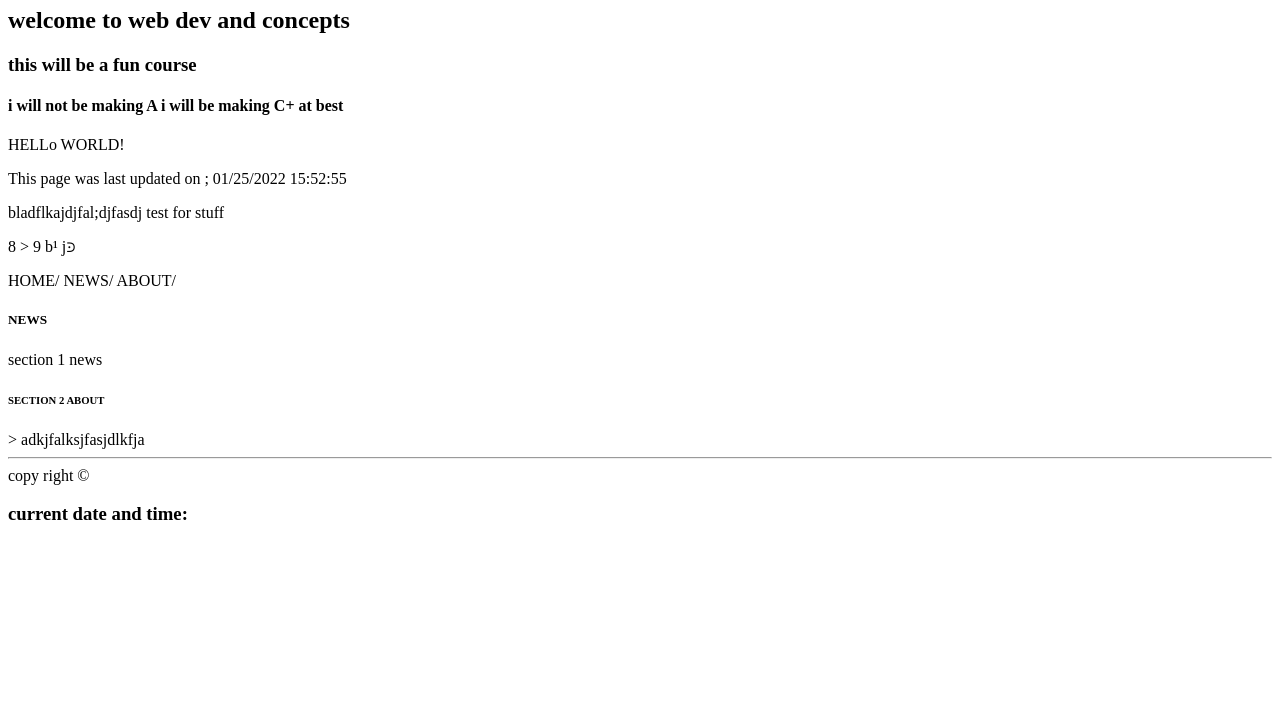
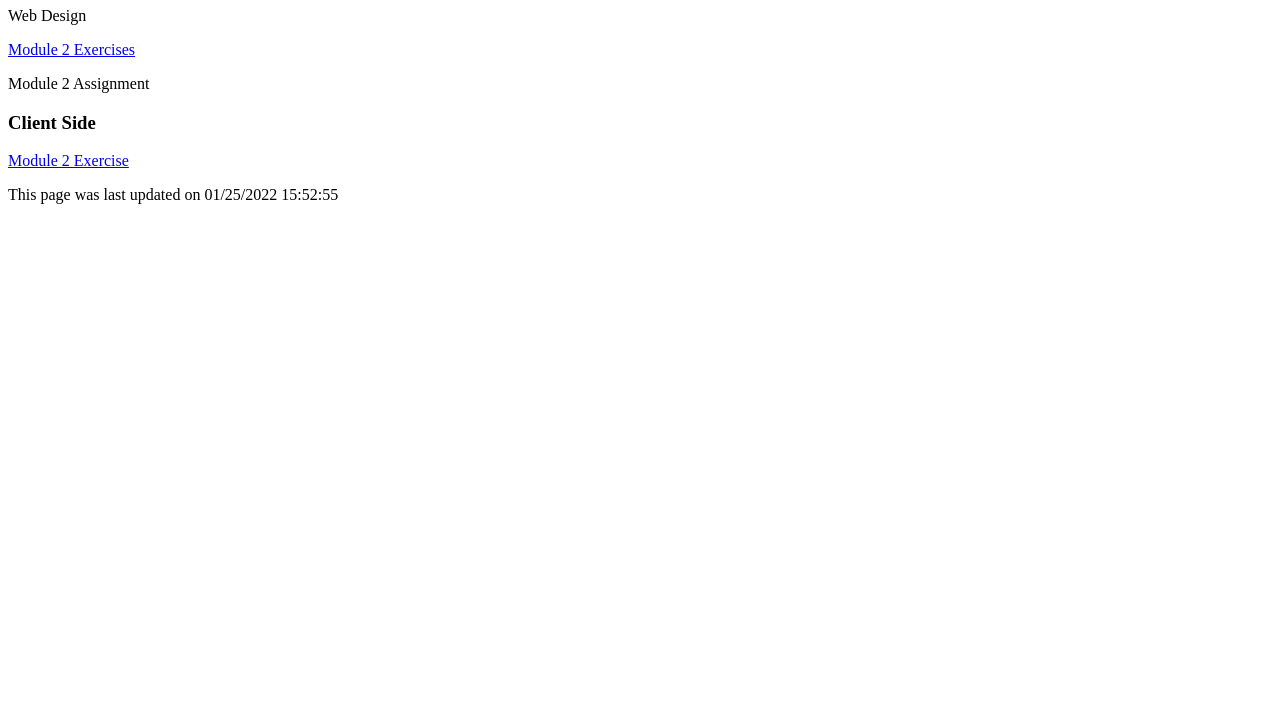
Before and after one commit to drspreston/webdev-1, a plain HTML site: page index.webdev.html in a window 1280 px wide. Shown: the part 73-800 px from the top of the page. Drawn offline with Linux system fonts and the light colour scheme.

Commit message:
Update index.webdev.html

```diff
--- a/index.webdev.html
+++ b/index.webdev.html
@@ -9,58 +9,17 @@
 
   </head>
   <body>
-    <h1> heading </h1>
-    <h2>welcome to web dev and concepts
-      <h3>this will be a fun course
-        <h4>i will not be making A i will be making C+ at best
-        </h4>
-      </h3>
+    <h1>Noah Dominick</h1>
+    </h2> Web Design</h2>
+      <p><a href="Module2/Mod2Exercise/index.html">Module 2 Exercises</a></p>
+      <p><a hreg="Module2/Mod2Assignment/index.html">Module 2 Assignment</a></p>
 
-    </h2>
-    </h1>
-    <p>HELLo WORLD!</p>
-    <p> This page was last updated on ;
-      <script>
-        <!-- Hiding script starts here
-        document.write(document.lastModified);
-        // stop hiding script here -->\
-      </script>
-    </p>
-    </body><p>bladflkajdjfal;djfasdj test for stuff
-      <p>8 &gt; 9 b&sup1; j&supdot;</p>
-    </p>
-   </body>
-   <nav>HOME/ NEWS/ ABOUT/
-  </nav>
-  <article><h5>NEWS</h5>
-<section>section 1 news </section>
-<section><h6>SECTION 2 ABOUT</h6>>
-  adkjfalksjfasjdlkfja
-</section>
-  </article>
-  <hr />
-
-  <footer>copy right &copy; </footer>
-   <section>
-     <header>
-       <h3> current date and time: </h3>
-       <script>
-         //create a variable
-         currentDateTime = new Date ();
-         // variables to hold the string representation of the current date
-         localTime = currentDateTime.toString();
-         uniTime = currentDateTime.toString();
-
-         // write the time on the webpage
-         document.write("<p> <strong> Local date/time: </strong>" + localtime + "</p>");
-         document.write("<p> <strong> universal date/time: </strong>" + uniTime + "</p>");
-
-         hours = currentDateTime.getHours(); // grabs the hours , minutes , and seconds from the current date and time
-         minutes = currentDateTime.getMinutes();
-         seconds = currentDateTime.getSeconds();
-         milliseconds = currentDateTime.getMilliseconds();
-         document.write("<p>" <strong> Local time (simplified): + hours + ":" + minutes + ":" seconds + ":" + milliseconds
-       </script>
-   </section>
-   </html>
-   </header>
+<h3>Client Side</h3>
+      <p><a href="ClientSide/Module2/19code02.html">Module 2 Exercise</a></p>
+      <p>This page was last updated on
+        <script>
+          <!-- //Hiding script starts here
+          document.write(document.lastModified);
+          //Stophiding script here -->
+        </script>
+      </p>
```
